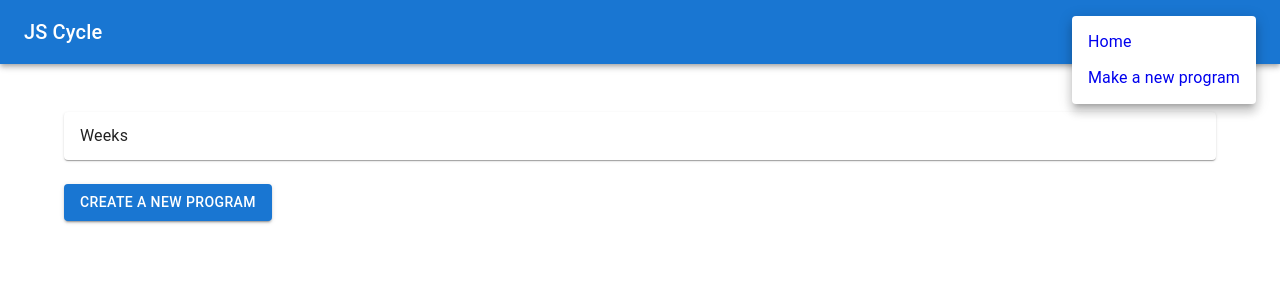
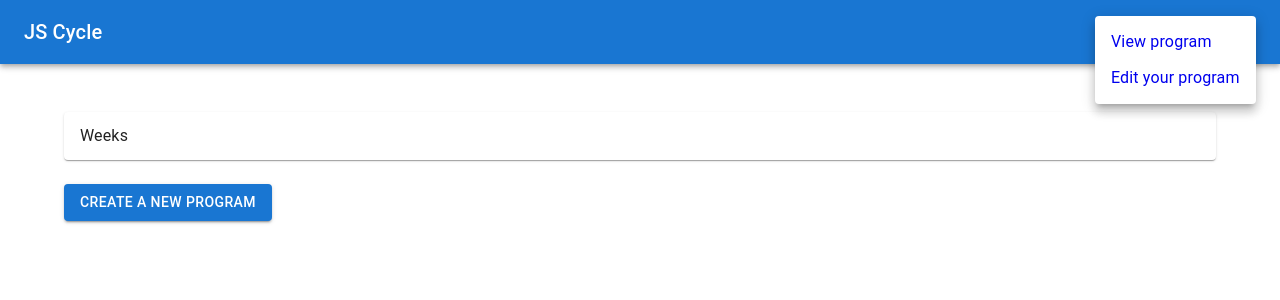
Before and after one commit to ChristopherFotos/jscycle-app, a React (Create React App) app: page /#/ in a window 1280 px wide. Both pictures are taken after a click on the button "account of current user". Shown: the top 300 px of the page. Built offline with nearby package versions, Linux system fonts and the light colour scheme.

Commit message:
copy edit

```diff
--- a/src/components/MenuBar.jsx
+++ b/src/components/MenuBar.jsx
@@ -58,10 +58,10 @@ export default function MenuBar() {
 							open={Boolean(anchorEl)}
 							onClose={handleClose}>
 							<MenuItem>
-								<Link to='/'>Home</Link>
+								<Link to='/'>View program</Link>
 							</MenuItem>
 							<MenuItem>
-								<Link to='/EditProgram'>Make a new program</Link>
+								<Link to='/EditProgram'>Edit your program</Link>
 							</MenuItem>
 						</Menu>
 					</div>
--- a/src/components/Week.jsx
+++ b/src/components/Week.jsx
@@ -12,7 +12,7 @@ export default function Week() {
 		<div>
 			<Link to='/'>
 				<Typography sx={{ my: 3 }} variant='subtitle1' className>
-					{'<'} Back to all weeks
+					{'<'} Back to program
 				</Typography>
 			</Link>
 
```
